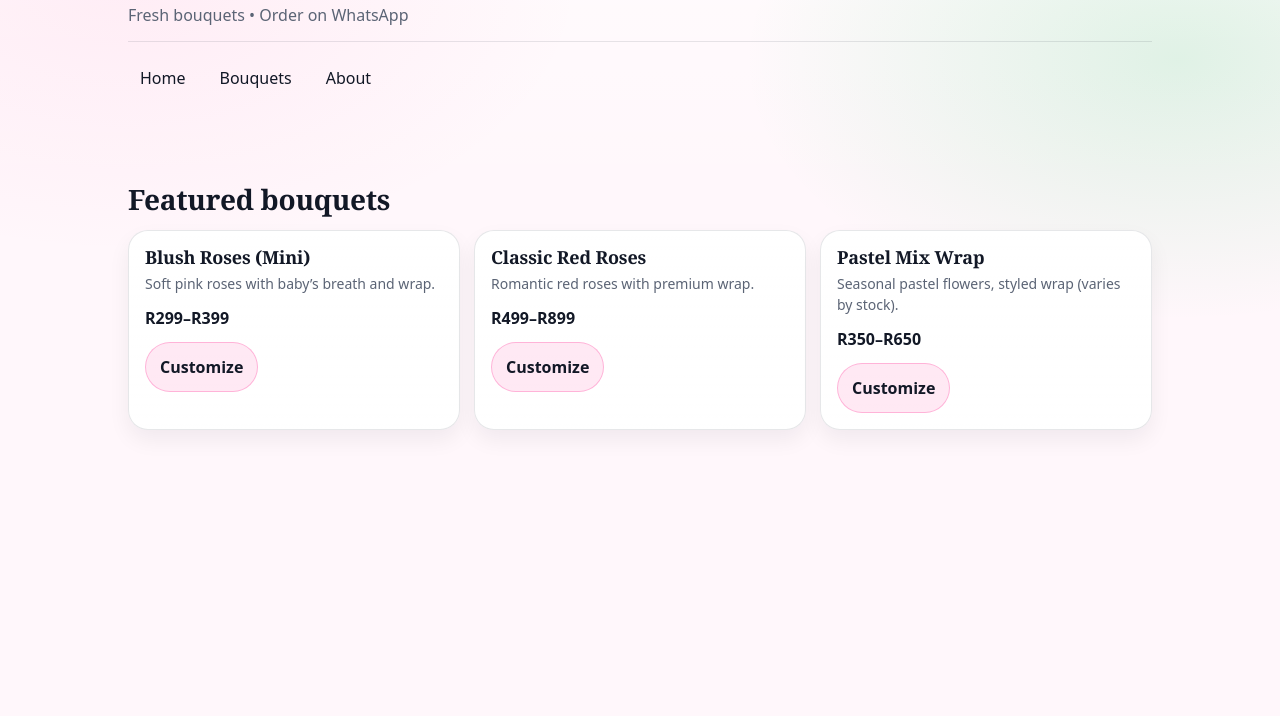
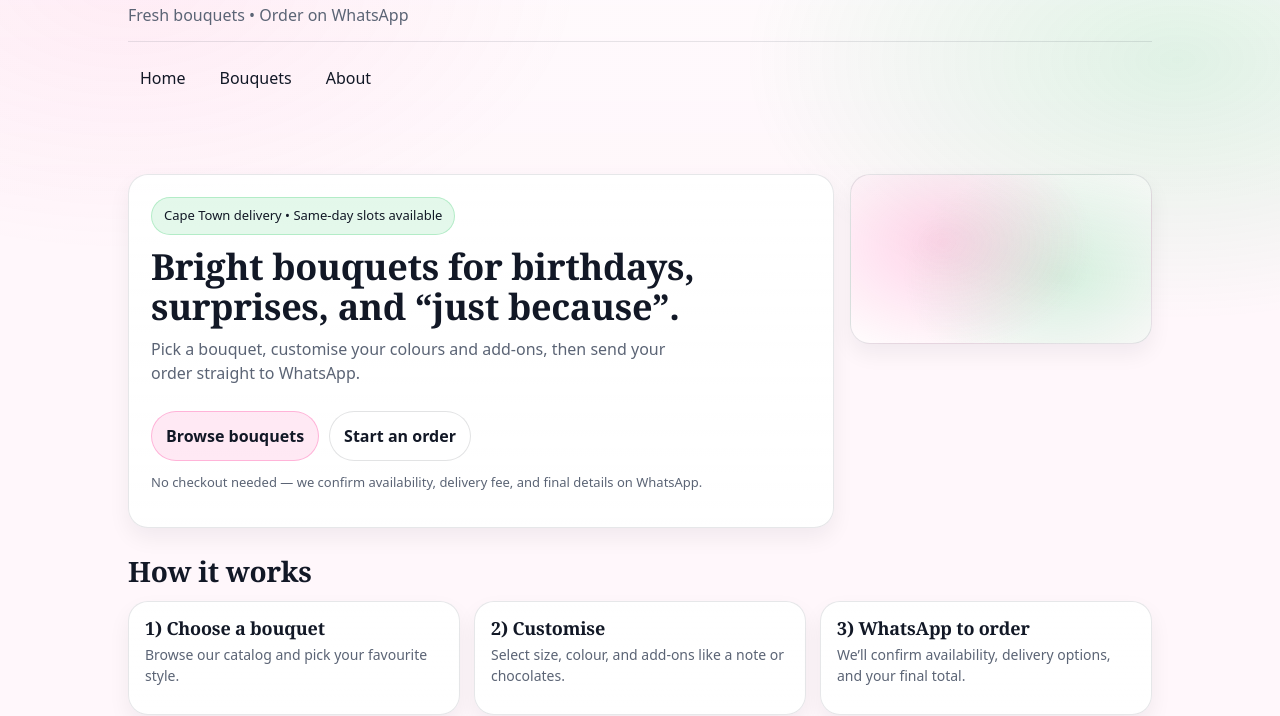
Before and after one commit to SibaWebWorks/flower-shop, a plain HTML site: page index.html in a window 1280 px wide. Shown: the part 84-800 px from the top of the page. Drawn offline with Linux system fonts and the light colour scheme.

Commit message:
ENH: upgrade Home with a modern hero

```diff
--- a/css/pages.css
+++ b/css/pages.css
@@ -1 +1,96 @@
-/* Page-specific styles live here */
+/* Home page (hero + steps) */
+
+.hero {
+    display: grid;
+    gap: 16px;
+    margin-top: 18px;
+}
+
+.hero-card {
+    position: relative;
+    border: 1px solid var(--border);
+    background: linear-gradient(180deg,
+            rgba(255, 255, 255, 0.92),
+            rgba(255, 255, 255, 1));
+    border-radius: var(--radius-lg);
+    padding: 22px;
+    box-shadow: var(--shadow-soft);
+    overflow: hidden;
+}
+
+.hero-badge {
+    display: inline-block;
+    font-size: 13px;
+    padding: 8px 12px;
+    border-radius: 999px;
+    background: rgba(34, 197, 94, 0.12);
+    border: 1px solid rgba(34, 197, 94, 0.25);
+    margin-bottom: 12px;
+}
+
+.hero-title {
+    font-size: 36px;
+    margin-bottom: 10px;
+}
+
+.hero-subtitle {
+    font-size: 16px;
+    max-width: 60ch;
+}
+
+.hero-actions {
+    display: flex;
+    flex-wrap: wrap;
+    gap: 10px;
+    margin-top: 14px;
+}
+
+.hero-btn-secondary {
+    border-color: rgba(18, 24, 38, 0.12);
+    background: rgba(255, 255, 255, 0.9);
+}
+
+.hero-note {
+    font-size: 13px;
+    margin-top: 12px;
+}
+
+/* little soft accent blob on the right */
+.hero-sparkle {
+    height: 170px;
+    border-radius: var(--radius-lg);
+    background:
+        radial-gradient(220px 160px at 30% 40%,
+            rgba(255, 79, 163, 0.22),
+            transparent 70%),
+        radial-gradient(220px 160px at 70% 60%,
+            rgba(34, 197, 94, 0.18),
+            transparent 72%),
+        rgba(255, 255, 255, 0.35);
+    border: 1px solid var(--border);
+    box-shadow: var(--shadow-soft);
+}
+
+.steps {
+    display: grid;
+    gap: 14px;
+    margin-top: 14px;
+}
+
+.section-head {
+    display: flex;
+    align-items: baseline;
+    justify-content: space-between;
+    gap: 12px;
+}
+
+@media (min-width: 900px) {
+    .hero {
+        grid-template-columns: 1.4fr 0.6fr;
+        align-items: stretch;
+    }
+
+    .steps {
+        grid-template-columns: repeat(3, minmax(0, 1fr));
+    }
+}
--- a/index.html
+++ b/index.html
@@ -4,7 +4,7 @@
 <head>
     <meta charset="utf-8" />
     <meta name="viewport" content="width=device-width,initial-scale=1" />
-    <title>Sister Blooms</title>
+    <title>Sister Blooms | Fresh Bouquets in Cape Town</title>
 
     <link rel="stylesheet" href="./css/base.css" />
     <link rel="stylesheet" href="./css/layout.css" />
@@ -24,8 +24,64 @@
     </header>
 
     <main class="container">
+        <!-- HERO -->
+        <section class="hero">
+            <div class="hero-card">
+                <p class="hero-badge">
+                    Cape Town delivery • Same-day slots available
+                </p>
+                <h2 class="hero-title">
+                    Bright bouquets for birthdays, surprises, and “just because”.
+                </h2>
+                <p class="hero-subtitle muted">
+                    Pick a bouquet, customise your colours and add-ons, then send your
+                    order straight to WhatsApp.
+                </p>
+
+                <div class="hero-actions">
+                    <a class="btn hero-btn" href="./bouquets.html">Browse bouquets</a>
+                    <a class="btn hero-btn-secondary" href="./bouquets.html">Start an order</a>
+                </div>
+
+                <p class="hero-note muted">
+                    No checkout needed — we confirm availability, delivery fee, and
+                    final details on WhatsApp.
+                </p>
+            </div>
+
+            <!-- Reserved visual slot: bouquet image / trust card (future use) -->
+            <div class="hero-sparkle" aria-hidden="true"></div>
+
+        </section>
+
+        <!-- HOW IT WORKS -->
         <section class="section">
-            <h2>Featured bouquets</h2>
+            <h2>How it works</h2>
+            <div class="steps">
+                <div class="step card">
+                    <h3>1) Choose a bouquet</h3>
+                    <p>Browse our catalog and pick your favourite style.</p>
+                </div>
+                <div class="step card">
+                    <h3>2) Customise</h3>
+                    <p>Select size, colour, and add-ons like a note or chocolates.</p>
+                </div>
+                <div class="step card">
+                    <h3>3) WhatsApp to order</h3>
+                    <p>
+                        We’ll confirm availability, delivery options, and your final
+                        total.
+                    </p>
+                </div>
+            </div>
+        </section>
+
+        <!-- FEATURED -->
+        <section class="section">
+            <div class="section-head">
+                <h2>Featured bouquets</h2>
+                <a class="muted" href="./bouquets.html">View all →</a>
+            </div>
             <div id="featuredGrid" class="grid"></div>
         </section>
     </main>
```
